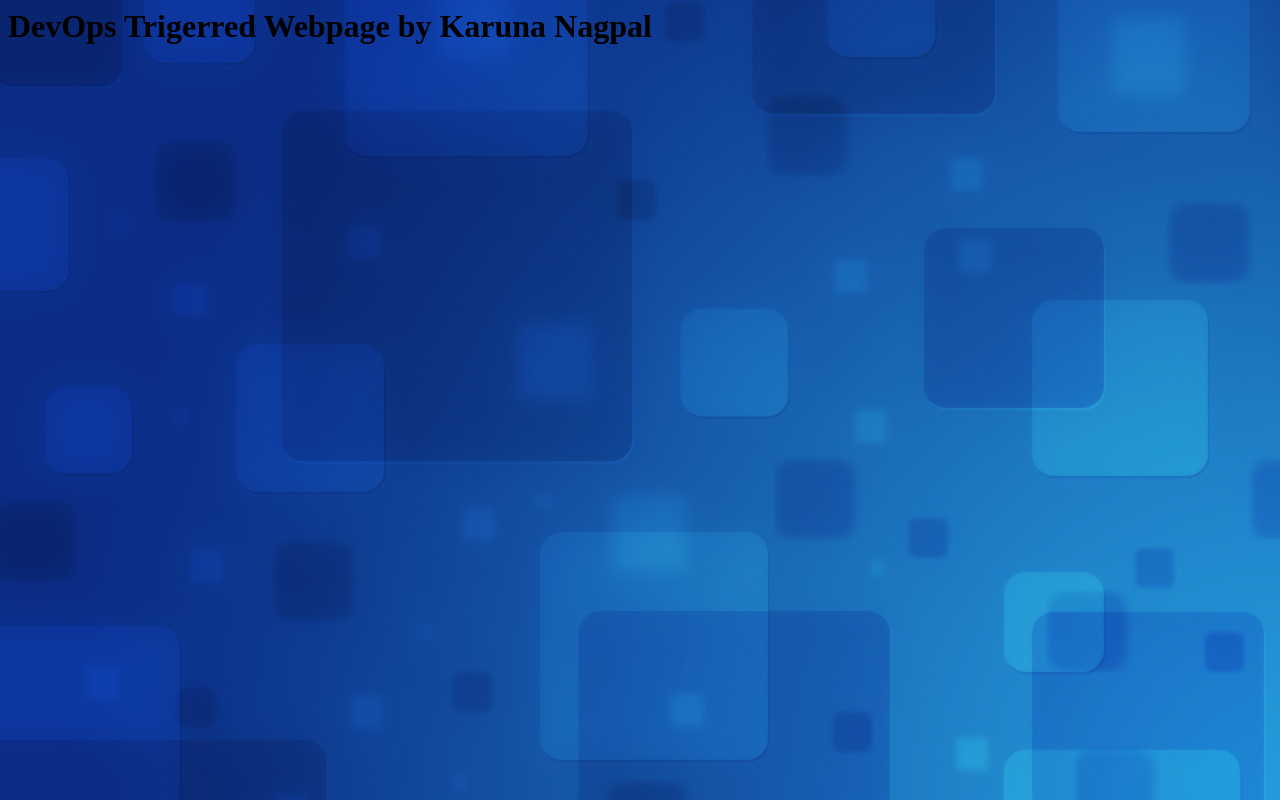
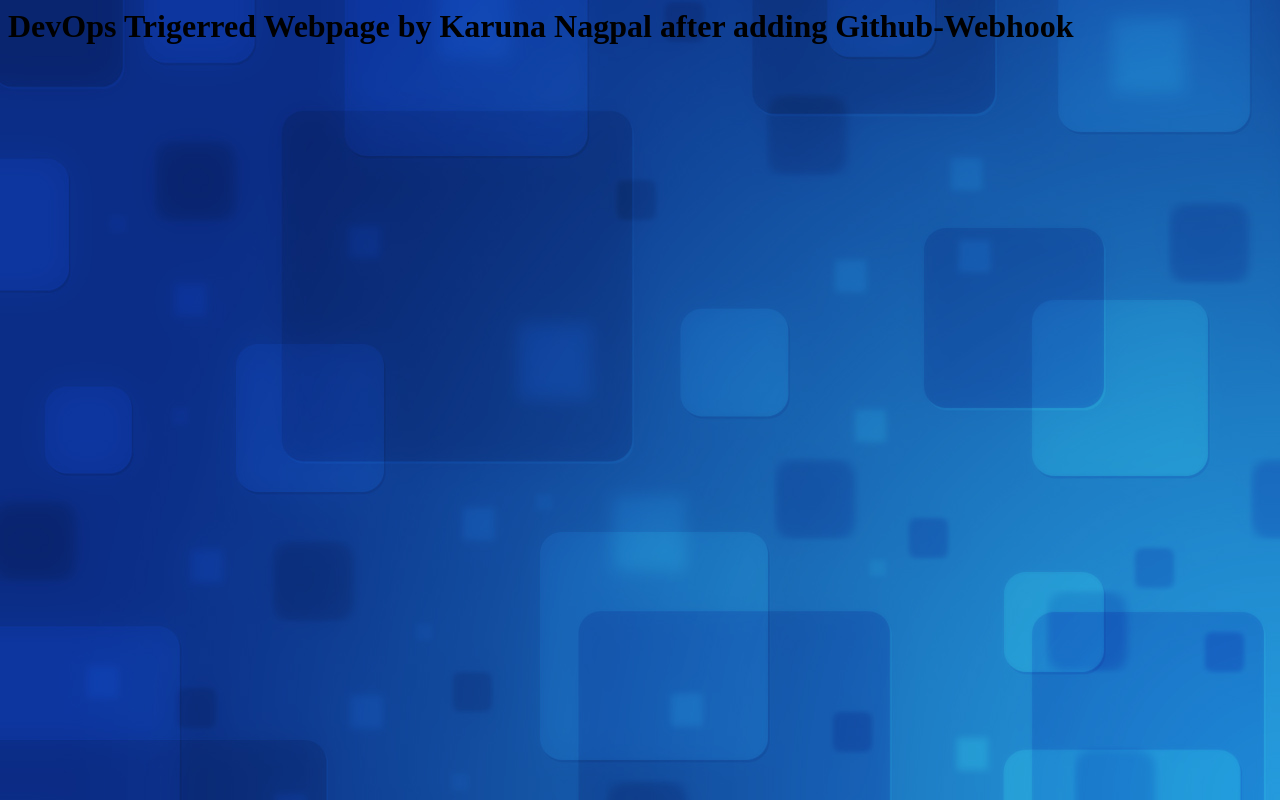
Before and after one commit to KarunaNagpal/jenkin-docker-repo, a plain HTML site: page devopsIQ/index.html in a window 1280 px wide. Drawn offline with Linux system fonts and the light colour scheme.

```diff
--- a/devopsIQ/index.html
+++ b/devopsIQ/index.html
@@ -1,6 +1,6 @@
 <html>
 <title>Jenkins Webhook Website</title>
 <body background="images/1.jpg">
-<h1>DevOps Trigerred Webpage by Karuna Nagpal</h1>
+<h1>DevOps Trigerred Webpage by Karuna Nagpal after adding Github-Webhook</h1>
 </body>
 </html>
```
